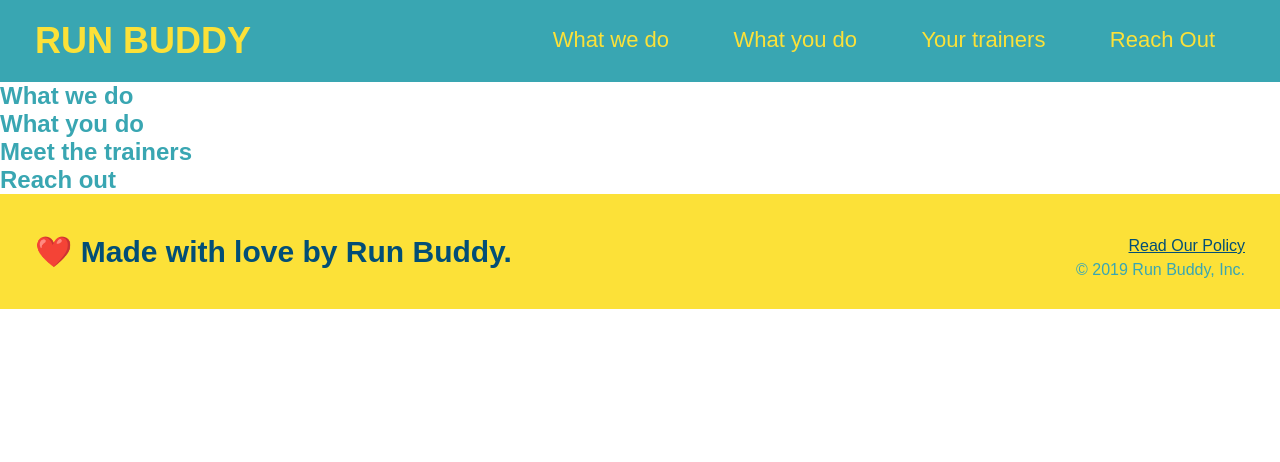
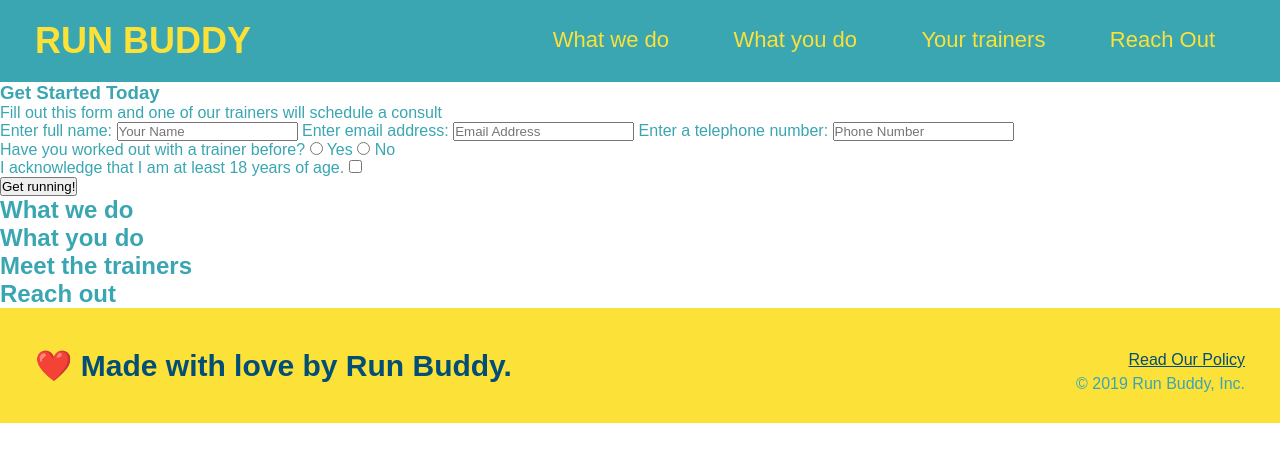
Before and after one commit to MichaelM-stack/run-buddy, a plain HTML site: page index.html in a window 1280 px wide. Drawn offline with Linux system fonts and the light colour scheme.

Commit message:
<added radio button>

```diff
--- a/index.html
+++ b/index.html
@@ -31,7 +31,37 @@
     </header>
 
 
-    <section></section>
+    <section>
+        <div>
+            <h3> Get Started Today</h3>
+            <p>Fill out this form and one of our trainers will schedule a consult</p>
+            <form>
+                <label for="name">Enter full name:</label>
+                <input type="text" placeholder="Your Name" name="name" id="name" />
+                <label for="email">Enter email address:</label>
+<input type="email" placeholder="Email Address" name="email" id="email"/>
+<label for="phone">Enter a telephone number:</label>
+<input type="tel" placeholder="Phone Number" name="phone" id="phone"/>
+
+                <p>
+                    Have you worked out with a trainer before?
+                    <input type="radio" name="trainer-confirm" id="trainer-yes" />
+                    <label for="trainer-yes">Yes</label>
+                    <input type="radio" name="trainer-confirm" id="trainer-no" />
+                    <label for="trainer-no">No</label>
+                </p>
+                <p>
+                    <label for="checkbox" >
+                      I acknowledge that I am at least 18 years of age.
+                    </label>
+                    <input type="checkbox" name="age-confirm" id="checkbox" />
+                  </p>
+                  <button type="submit">
+                    Get running!
+                  </button>
+            </form>
+        </div>
+    </section>
 
     <section>
         <h2>What we do</h2>
```
